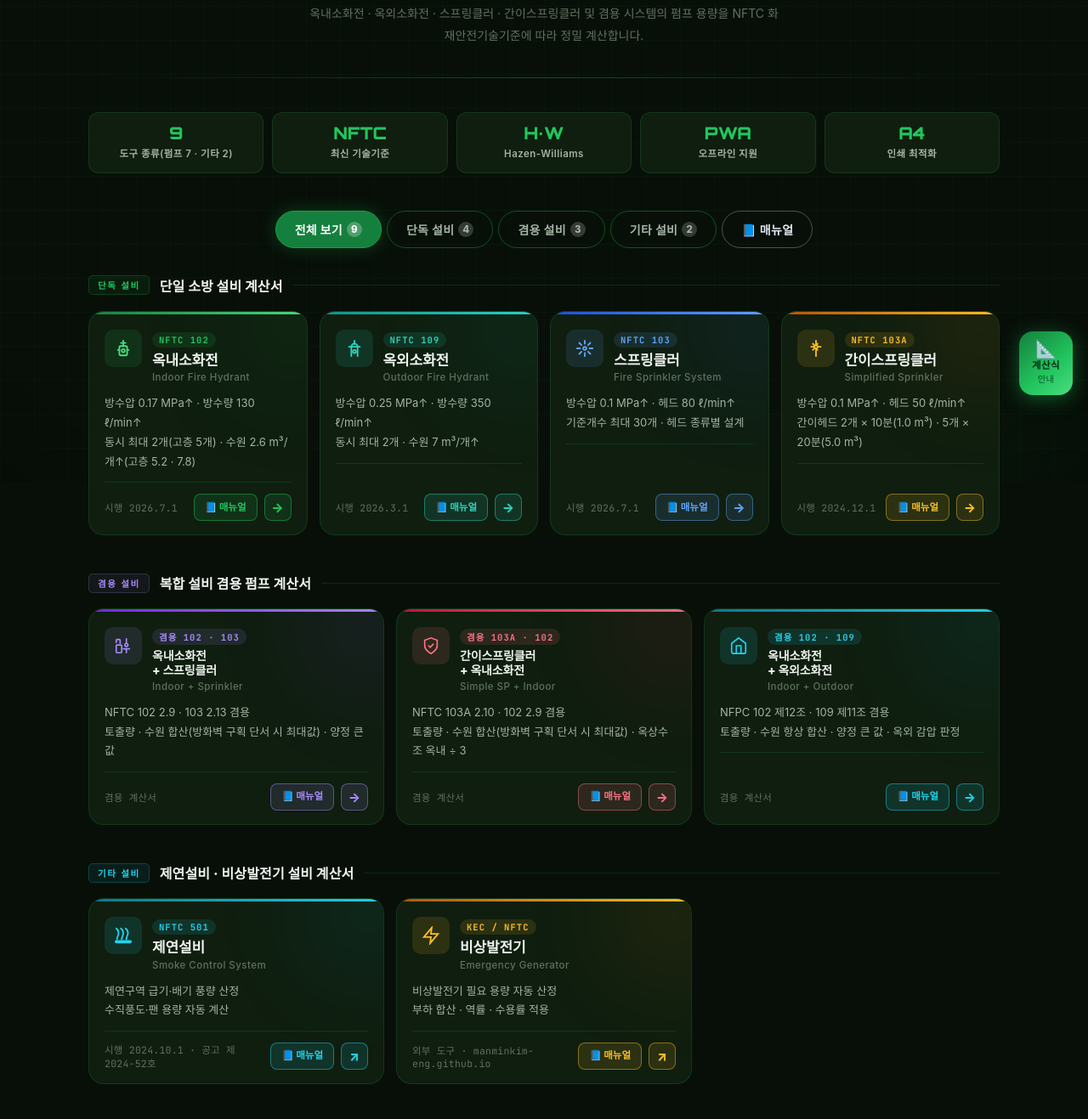
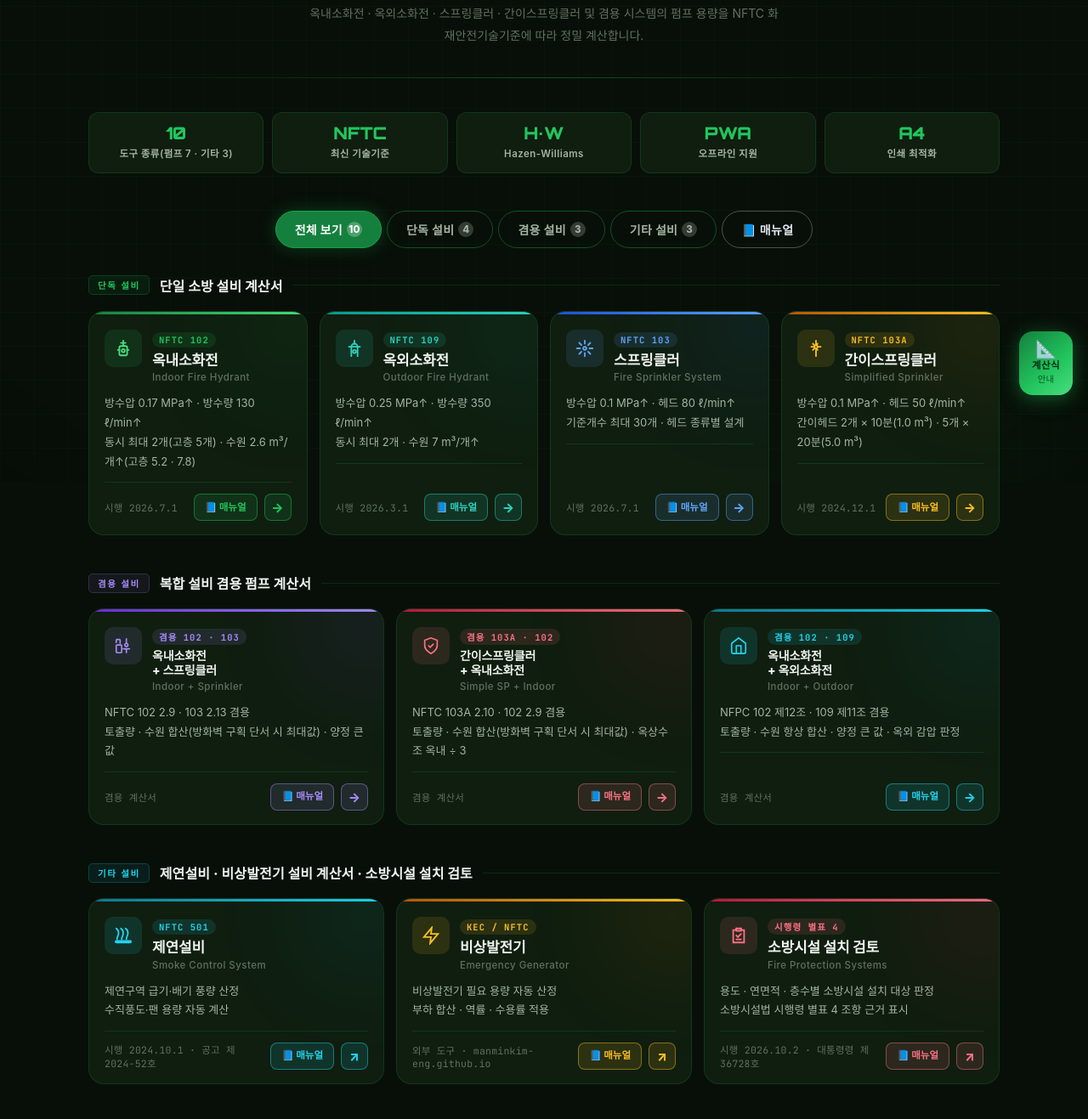
Before and after one commit to manminkim-eng/portal, a plain HTML site: page index.html in a window 1280 px wide. Shown: the part 233-1550 px from the top of the page at 85% size. Drawn offline with Linux system fonts and the light colour scheme; a web font is replaced by a local one.

Commit message:
소방 통합포털 5.2.14 — 기타 설비에 11 소방시설 설치 검토 카드 · 도구 10종(§25-6-101)
Co-Authored-By: Claude Opus 5.5 <noreply@anthropic.com>

```diff
--- a/index.html
+++ b/index.html
@@ -419,7 +419,7 @@ footer{text-align:center;padding:28px 0 16px;border-top:1px solid var(--border);
 
 <!-- STATS -->
 <div class="stats-bar">
-  <div class="stat-box"><div class="stat-num">9</div><div class="stat-lbl">도구 종류(펌프 7 · 기타 2)</div></div>
+  <div class="stat-box"><div class="stat-num">10</div><div class="stat-lbl">도구 종류(펌프 7 · 기타 3)</div></div>
   <div class="stat-box"><div class="stat-num">NFTC</div><div class="stat-lbl">최신 기술기준</div></div>
   <div class="stat-box"><div class="stat-num">H·W</div><div class="stat-lbl">Hazen-Williams</div></div>
   <div class="stat-box"><div class="stat-num">PWA</div><div class="stat-lbl">오프라인 지원</div></div>
@@ -428,10 +428,10 @@ footer{text-align:center;padding:28px 0 16px;border-top:1px solid var(--border);
 
 <!-- TAB FILTER -->
 <div class="tab-wrap" role="tablist">
-  <button class="tab-btn active" data-tab="all" role="tab" aria-selected="true">전체 보기 <span class="tab-count">9</span></button>
+  <button class="tab-btn active" data-tab="all" role="tab" aria-selected="true">전체 보기 <span class="tab-count">10</span></button>
   <button class="tab-btn" data-tab="single" role="tab" aria-selected="false">단독 설비 <span class="tab-count">4</span></button>
   <button class="tab-btn" data-tab="combo" role="tab" aria-selected="false">겸용 설비 <span class="tab-count">3</span></button>
-  <button class="tab-btn" data-tab="extra" role="tab" aria-selected="false">기타 설비 <span class="tab-count">2</span></button>
+  <button class="tab-btn" data-tab="extra" role="tab" aria-selected="false">기타 설비 <span class="tab-count">3</span></button>
   <button class="tab-btn tab-man" type="button" data-href="https://manminkim-eng.github.io/portal/manual/" aria-label="포털 사용자 매뉴얼 (새 창)">📘 매뉴얼</button>
 </div>
 
@@ -576,11 +576,11 @@ footer{text-align:center;padding:28px 0 16px;border-top:1px solid var(--border);
   </div>
 </div>
 
-<!-- 기타 설비 (제연 + 비상발전기) -->
+<!-- 기타 설비 (제연 + 비상발전기 + 소방시설 설치검토) -->
 <div class="card-group" id="group-extra">
   <div class="sec-head" style="animation-delay:.26s;">
     <span class="sec-tag" style="background:rgba(34,211,238,.08);border:1px solid rgba(34,211,238,.2);color:var(--c-cyan);">기타 설비</span>
-    <span class="sec-label">제연설비 · 비상발전기 설비 계산서</span>
+    <span class="sec-label">제연설비 · 비상발전기 설비 계산서 · 소방시설 설치 검토</span>
     <div class="sec-line"></div>
   </div>
   <div class="grid-3">
@@ -616,6 +616,23 @@ footer{text-align:center;padding:28px 0 16px;border-top:1px solid var(--border);
           <div class="spec-row"><span class="spec-label">부하</span><div class="spec-track"><div class="spec-fill" style="--w:90%"></div></div><span class="spec-val">자동 합산</span></div>
         </div>
         <div class="card-foot"><span class="card-law">외부 도구 · manminkim-eng.github.io</span><span class="card-man" role="link" tabindex="0" data-href="../Emergency-Generator/manual/" aria-label="사용자 매뉴얼">📘 매뉴얼</span><div class="card-go">↗</div></div>
+      </div>
+    </a>
+
+    <a class="calc-card t-rose" href="https://manminkim-eng.github.io/Fire-Protection-Systems/" target="_blank" rel="noopener" aria-label="소방시설 설치 검토 시스템">
+      <div class="card-glow"></div><div class="card-accent"></div>
+      <div class="card-body">
+        <div class="card-top">
+          <div class="card-ico"><svg width="22" height="22" viewBox="0 0 24 24" fill="none" stroke="#fb7185" stroke-width="2" stroke-linecap="round"><path d="M9 3h6l1 2h3v16H5V5h3z"/><path d="M9 3v3h6V3"/><path d="M9 12l2 2 4-4"/><path d="M9 17h6"/></svg></div>
+          <div class="card-meta"><span class="card-badge">시행령 별표 4</span><div class="card-title">소방시설 설치 검토</div><div class="card-title-en">Fire Protection Systems</div></div>
+        </div>
+        <div class="card-desc">용도 · 연면적 · 층수별 소방시설 설치 대상 판정<br/>소방시설법 시행령 별표 4 조항 근거 표시</div>
+        <div class="spec-bars">
+          <div class="spec-row"><span class="spec-label">대상</span><div class="spec-track"><div class="spec-fill" style="--w:85%"></div></div><span class="spec-val">소방시설 전 종류</span></div>
+          <div class="spec-row"><span class="spec-label">판정</span><div class="spec-track"><div class="spec-fill" style="--w:70%"></div></div><span class="spec-val">설치 · 제외</span></div>
+          <div class="spec-row"><span class="spec-label">근거</span><div class="spec-track"><div class="spec-fill" style="--w:60%"></div></div><span class="spec-val">별표 4 조항</span></div>
+        </div>
+        <div class="card-foot"><span class="card-law">시행 2026.10.2 · 대통령령 제36728호</span><span class="card-man" role="link" tabindex="0" data-href="../Fire-Protection-Systems/manual/" aria-label="사용자 매뉴얼">📘 매뉴얼</span><div class="card-go">↗</div></div>
       </div>
     </a>
 
@@ -717,7 +734,7 @@ footer{text-align:center;padding:28px 0 16px;border-top:1px solid var(--border);
         </div>
         <div style="display:flex;gap:11px;align-items:flex-start;background:rgba(255,255,255,.03);border:1px solid rgba(34,197,94,.15);border-left:4px solid #15803d;border-radius:10px;padding:13px 14px;margin-bottom:9px;">
           <div style="min-width:30px;height:30px;background:linear-gradient(135deg,#15803d,#052e16);border-radius:50%;display:flex;align-items:center;justify-content:center;font-size:var(--fs-sm);font-weight:900;color:#fff;flex-shrink:0;">1</div>
-          <div><div style="font-size:var(--fs-sm);font-weight:900;color:#4ade80;margin-bottom:5px;">🏠 계산서 종류 선택</div><div style="font-size:var(--fs-cap);color:#a3b4a3;line-height:1.85;">① 메인 화면 카드에서 <strong style="color:#86efac;">원하는 소방 설비</strong>를 클릭합니다.<br/>② 단독 설비: 옥내소화전·옥외소화전·스프링클러·간이스프링클러 (4종)<br/>③ 겸용 설비: 옥내+옥외·간이+옥내·스프링클러+옥내 겸용 계산서 (3종)<br/>④ 상단 탭 필터로 <strong style="color:#86efac;">단독 / 겸용 / 기타</strong>를 구분하여 찾고, 카드의 <strong style="color:#86efac;">📘 매뉴얼</strong>로 계산서별 사용자 매뉴얼(Ver-5.1)을 엽니다.<br/>⑤ 기타 설비: 제연설비 · 비상발전기 — 별도 저장소 외부 도구(2종)</div></div>
+          <div><div style="font-size:var(--fs-sm);font-weight:900;color:#4ade80;margin-bottom:5px;">🏠 계산서 종류 선택</div><div style="font-size:var(--fs-cap);color:#a3b4a3;line-height:1.85;">① 메인 화면 카드에서 <strong style="color:#86efac;">원하는 소방 설비</strong>를 클릭합니다.<br/>② 단독 설비: 옥내소화전·옥외소화전·스프링클러·간이스프링클러 (4종)<br/>③ 겸용 설비: 옥내+옥외·간이+옥내·스프링클러+옥내 겸용 계산서 (3종)<br/>④ 상단 탭 필터로 <strong style="color:#86efac;">단독 / 겸용 / 기타</strong>를 구분하여 찾고, 카드의 <strong style="color:#86efac;">📘 매뉴얼</strong>로 계산서별 사용자 매뉴얼(Ver-5.1)을 엽니다.<br/>⑤ 기타 설비: 제연설비 · 비상발전기 · 소방시설 설치 검토 — 별도 저장소 외부 도구(3종)</div></div>
         </div>
         <div style="display:flex;gap:11px;align-items:flex-start;background:rgba(255,255,255,.03);border:1px solid rgba(34,197,94,.15);border-left:4px solid #16a34a;border-radius:10px;padding:13px 14px;margin-bottom:9px;">
           <div style="min-width:30px;height:30px;background:linear-gradient(135deg,#16a34a,#14532d);border-radius:50%;display:flex;align-items:center;justify-content:center;font-size:var(--fs-sm);font-weight:900;color:#fff;flex-shrink:0;">2</div>
@@ -737,7 +754,7 @@ footer{text-align:center;padding:28px 0 16px;border-top:1px solid var(--border);
         </div>
         <div class="fml-sec-ttl">💡 포털 주요 기능</div>
         <div class="fml-g2">
-          <div class="fml-card"><div class="fml-card-ttl" style="color:#4ade80;">🗂️ 9종 도구 통합</div><div class="fml-note">소방 펌프 계산서 7종(옥내 · 옥외소화전, 스프링클러, 간이스프링클러, 겸용 3종) + 기타 2종(제연설비 · 비상발전기, 외부 도구)을 한 포털에서 엽니다.</div></div>
+          <div class="fml-card"><div class="fml-card-ttl" style="color:#4ade80;">🗂️ 10종 도구 통합</div><div class="fml-note">소방 펌프 계산서 7종(옥내 · 옥외소화전, 스프링클러, 간이스프링클러, 겸용 3종) + 기타 3종(제연설비 · 비상발전기 · 소방시설 설치 검토, 외부 도구)을 한 포털에서 엽니다.</div></div>
           <div class="fml-card"><div class="fml-card-ttl" style="color:#4ade80;">📲 PWA 오프라인 지원</div><div class="fml-note">포털과 각 계산서는 각각 PWA로 설치하면 오프라인에서도 열립니다(설치한 페이지 기준 · 사용자 매뉴얼은 온라인 전용).</div></div>
           <div class="fml-card"><div class="fml-card-ttl" style="color:#4ade80;">⚡ 실시간 자동 계산</div><div class="fml-note">입력값 변경 즉시 수원·양정·동력이 실시간 재산출됩니다. Hazen-Williams 마찰손실·유속 경고도 즉시 반영됩니다.</div></div>
           <div class="fml-card"><div class="fml-card-ttl" style="color:#4ade80;">📐 이 계산식 안내 버튼</div><div class="fml-note">PC 는 우측 하단 초록 버튼, 휴대전화는 화면 위쪽 「📐 계산식 안내」 단추를 누르면 이 창이 열립니다. 탭을 전환하여 각 설비별 계산식·법령 기준을 확인하세요.</div></div>
--- a/sw.js
+++ b/sw.js
@@ -1,4 +1,5 @@
 /* ═══════════════════════════════════════════════════════════════
+   v5.2.14 2026-11-24 — 기타 설비에 11 소방시설 설치 검토 카드 추가(외부 도구 · 매뉴얼 단추, 도구 9 → 10종 · 기타 2 → 3, §25-6-101) · 캐시명 v5.2.14
    v5.2.13 2026-11-12 — 포털 Pretendard CSS SRI(integrity · crossorigin, 정밀검토 C2 · §25-6-82) · 캐시명 v5.2.13
    v5.2.11 2026-11-01 — 카드 「웹 열기 · 매뉴얼」 단추 통일(같은 높이 · 모양 · 카드 색, 단추 줄 하단 정렬, 제연 · 비상발전기 매뉴얼 단추, §25-6-29) · 캐시명 v5.2.11
    v5.2.10 2026-10-31 — manifest 설명 판 Ver-5.1 → Ver-5.2(화면 표기와 일치, §24-8 #1) · 사용자 매뉴얼 캡처 재촬영 · 서체 Pretendard(매뉴얼은 sw 캐시 제외) · 캐시명 v5.2.10
@@ -24,8 +25,8 @@ const mmMatch = (req, opt) => caches.keys()
   .then((ks) => ks.reduce((p, k) => p.then((r) => r || caches.open(k).then((c) => c.match(req, opt))), Promise.resolve(undefined)))
   .then((r) => (r && r.type === 'opaque' && req && req.mode === 'cors') ? undefined : r);
 
-const CACHE_NAME   = 'manmin-total-portal-v5.2.13';
-const STATIC_CACHE = 'manmin-total-portal-static-v5.2.13';
+const CACHE_NAME   = 'manmin-total-portal-v5.2.14';
+const STATIC_CACHE = 'manmin-total-portal-static-v5.2.14';
 
 const PRECACHE_URLS = [
   './',
```
